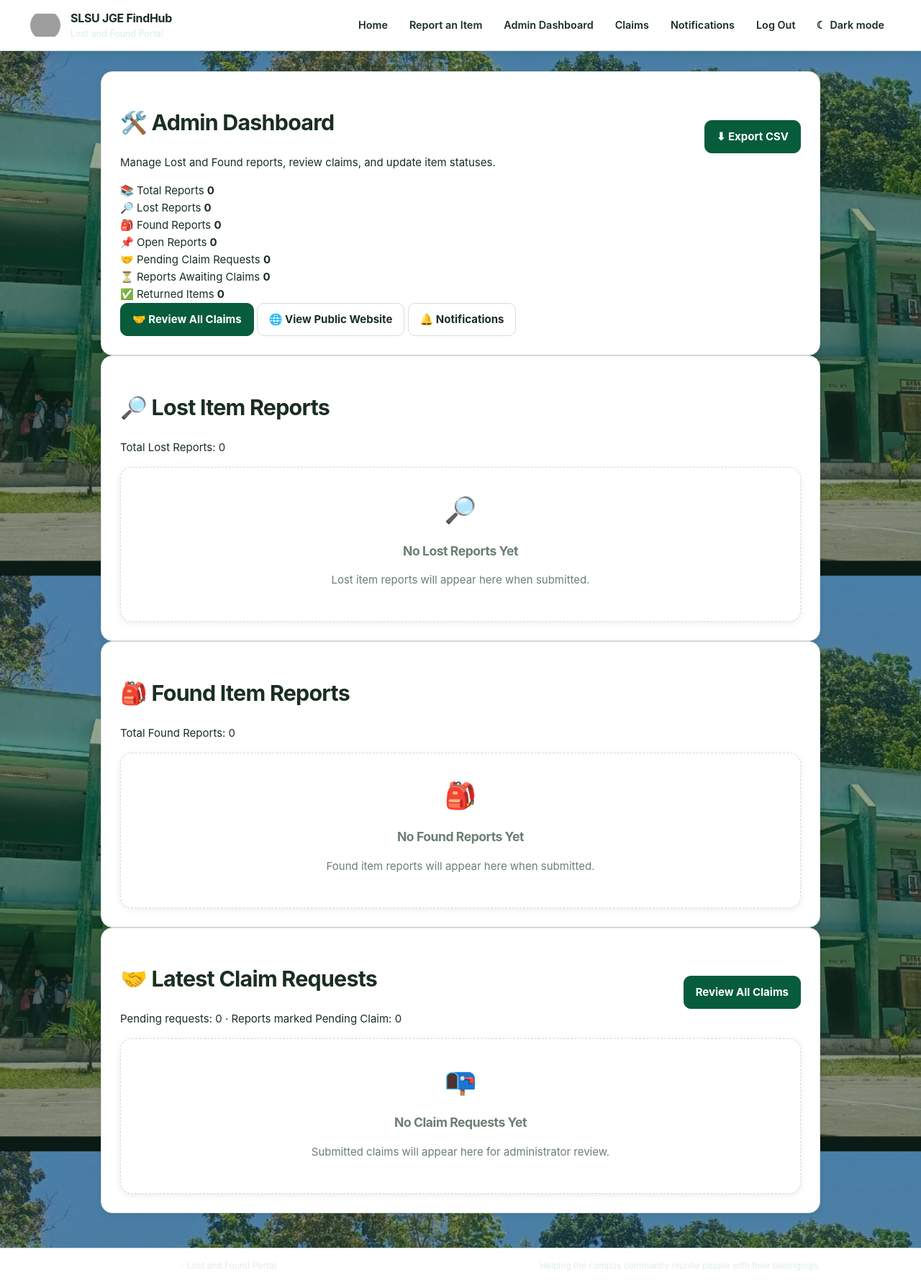
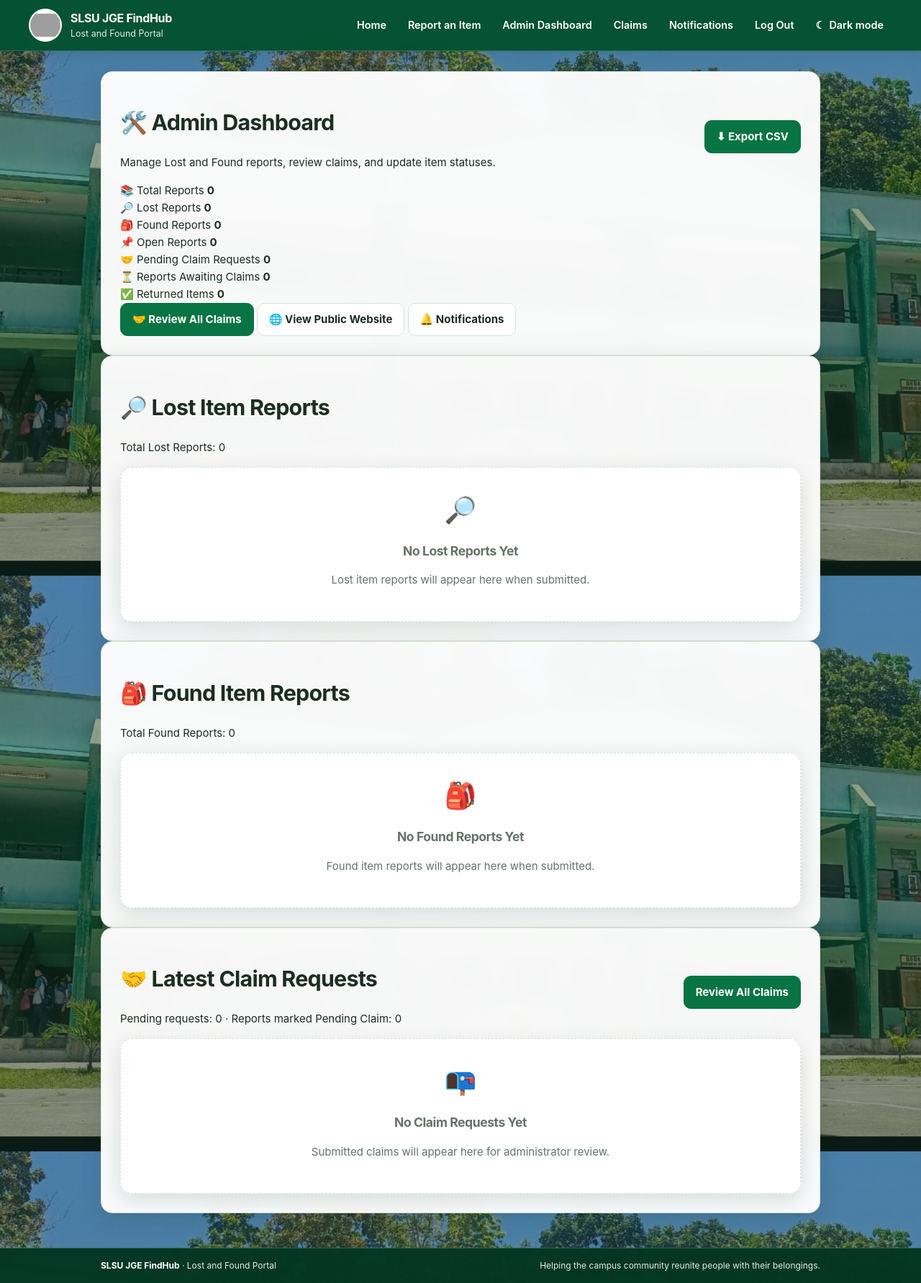
Before and after one commit to miahvillanueva28-spec/SLSU-JGE-FINDHUB., a Flask app: page /admin in a window 1280 px wide. Shown: the whole page at 72% size. Run offline with Flask 3, Linux system fonts and the light colour scheme; the visitor is signed in with stand-in values (Sample User, id 1); data that the repository does not hold is empty; some libraries are stand-ins or nearby versions; grey boxes are pictures that could not be loaded.

Commit message:
Update base.html

```diff
--- a/templates/base.html
+++ b/templates/base.html
@@ -1,86 +1,13 @@
 <!DOCTYPE html>
-<html lang="en">
+<html lang="en" data-theme="light">
 <head>
-    <!-- Run BEFORE page renders → NO white flash -->
-    <script>
-        (function(){
-            let t = 'light';
-            try { t = localStorage.getItem('findhub-theme') || 'light'; } catch(e) {}
-            if (!['light','dark'].includes(t)) t = 'light';
-            document.documentElement.setAttribute('data-theme', t);
-        })();
-    </script>
-
     <meta charset="UTF-8">
     <meta name="viewport" content="width=device-width, initial-scale=1">
     <meta name="theme-color" content="#075c3b">
-    <meta name="color-scheme" content="light dark">
     <meta name="description" content="SLSU JGE FindHub — Lost and Found Portal for SLSU JGE Tagkawayan.">
     <title>{% block title %}SLSU JGE FindHub{% endblock %}</title>
     <link rel="stylesheet" href="{{ url_for('static', filename='style.css') }}">
     {% block head %}{% endblock %}
-
-    <style>
-        /* Core dark mode variables — applies site-wide */
-        :root {
-            --primary: #075c3b;
-            --primary-dark: #05432a;
-            --primary-soft: rgba(7, 92, 59, 0.12);
-            --surface: #ffffff;
-            --text: #1a2e22;
-            --muted: #6b7f72;
-            --border: #d4ded7;
-            --shadow: 0 2px 10px rgba(0,0,0,0.08);
-        }
-
-        html[data-theme="dark"] {
-            color-scheme: dark;
-            --primary: #43b878;
-            --primary-dark: #8cdaa9;
-            --primary-soft: rgba(67, 184, 120, 0.18);
-            --surface: #112218;
-            --text: #edf5ef;
-            --muted: #9fb5a6;
-            --border: rgba(155, 190, 164, 0.22);
-            --shadow: 0 2px 14px rgba(0, 0, 0, 0.45);
-        }
-
-        body {
-            background-color: var(--surface);
-            color: var(--text);
-            transition: background-color 0.25s ease, color 0.25s ease;
-        }
-
-        .site-header, .site-footer {
-            background-color: var(--surface);
-            border-color: var(--border);
-            color: var(--text);
-        }
-        .site-header a, .site-footer a { color: inherit; }
-
-        .flash-message {
-            background: var(--surface);
-            border-color: var(--border);
-            box-shadow: var(--shadow);
-        }
-        .nav-count {
-            background: var(--primary);
-            color: white;
-        }
-        html[data-theme="dark"] .nav-count { color: #000; }
-
-        .button.secondary {
-            background: transparent;
-            border-color: var(--border);
-            color: var(--text);
-        }
-        .theme-toggle {
-            color: inherit;
-            background: transparent;
-            border: none;
-            cursor: pointer;
-        }
-    </style>
 </head>
 <body>
     <a class="skip-link" href="#main-content">Skip to content</a>
@@ -116,12 +43,18 @@
                 <a href="{{ url_for('home') }}">Home</a>
                 <a href="{{ url_for('new_report') }}">Report an Item</a>
                 {% if admin_logged_in|default(false) %}
-                    <a href="{{ url_for('admin_dashboard') }}">Admin Dashboard</a>
-                    <a href="{{ url_for('admin_claims') }}">Claims</a>
+                    <a href="{{ url_for('admin_dashboard') }}">
+                        Admin Dashboard
+                    </a>
+                    <a href="{{ url_for('admin_claims') }}">
+                        Claims
+                    </a>
                     <a href="{{ url_for('notifications_page') }}">
                         Notifications
                         {% if unread_notification_count|default(0)|int > 0 %}
-                            <span class="nav-count">{{ unread_notification_count }}</span>
+                            <span class="nav-count">
+                                {{ unread_notification_count }}
+                            </span>
                         {% endif %}
                     </a>
                     <a href="{{ url_for('admin_logout') }}">Log Out</a>
@@ -141,116 +74,178 @@
             </nav>
         </div>
     </header>
-
     {% with messages = get_flashed_messages(with_categories=true) %}
         {% if messages %}
             <div class="flash-stack" aria-live="polite">
                 {% for category, message in messages %}
-                    <div class="flash-message {{ category if category in ['success','error','danger','warning','info'] else 'info' }}">
+                    <div class="flash-message {{ category if category in ['success', 'error', 'danger', 'warning', 'info'] else 'info' }}">
                         <span>{{ message }}</span>
-                        <button class="flash-dismiss" type="button" aria-label="Dismiss message">×</button>
+                        <button
+                            class="flash-dismiss"
+                            type="button"
+                            aria-label="Dismiss message"
+                        >
+                            ×
+                        </button>
                     </div>
                 {% endfor %}
             </div>
         {% endif %}
     {% endwith %}
-
     {% block hero %}{% endblock %}
-
     <main id="main-content" class="page-container">
         {% block content %}{% endblock %}
     </main>
-
     <footer class="site-footer">
         <div class="footer-inner">
-            <p><strong>SLSU JGE FindHub</strong> · Lost and Found Portal</p>
-            <p>Helping the campus community reunite people with their belongings.</p>
+            <p>
+                <strong>SLSU JGE FindHub</strong>
+                · Lost and Found Portal
+            </p>
+            <p>
+                Helping the campus community reunite people with their belongings.
+            </p>
         </div>
     </footer>
-
-    <div class="toast-container" aria-live="polite" aria-atomic="true"></div>
-
-    <div class="image-modal" role="dialog" aria-modal="true" aria-label="Image preview" hidden>
-        <button class="image-modal-close" type="button" aria-label="Close image preview">×</button>
+    <div
+        class="toast-container"
+        aria-live="polite"
+        aria-atomic="true"
+    ></div>
+    <div
+        class="image-modal"
+        role="dialog"
+        aria-modal="true"
+        aria-label="Image preview"
+        hidden
+    >
+        <button
+            class="image-modal-close"
+            type="button"
+            aria-label="Close image preview"
+        >
+            ×
+        </button>
         <img alt="Enlarged item photo">
     </div>
-
     <script src="{{ url_for('static', filename='script.js') }}" defer></script>
     <script>
         document.addEventListener("DOMContentLoaded", function () {
             const menuButton = document.querySelector(".menu-toggle");
             const navigation = document.querySelector("#primary-navigation");
-            const themeButton = document.getElementById("theme-toggle");
+            const themeButton = document.querySelector("#theme-toggle");
             const root = document.documentElement;
-
             /* Mobile navigation */
             if (menuButton && navigation) {
                 menuButton.addEventListener("click", function () {
                     const isOpen = navigation.classList.toggle("is-open");
-                    menuButton.setAttribute("aria-expanded", String(isOpen));
-                    menuButton.setAttribute("aria-label", isOpen ? "Close navigation" : "Open navigation");
+                    menuButton.setAttribute(
+                        "aria-expanded",
+                        String(isOpen)
+                    );
+                    menuButton.setAttribute(
+                        "aria-label",
+                        isOpen ? "Close navigation" : "Open navigation"
+                    );
                 });
-                navigation.querySelectorAll("a").forEach(link => {
-                    link.addEventListener("click", () => {
+                navigation.querySelectorAll("a").forEach(function (link) {
+                    link.addEventListener("click", function () {
                         navigation.classList.remove("is-open");
-                        menuButton.setAttribute("aria-expanded", "false");
-                        menuButton.setAttribute("aria-label", "Open navigation");
+                        menuButton.setAttribute(
+                            "aria-expanded",
+                            "false"
+                        );
+                        menuButton.setAttribute(
+                            "aria-label",
+                            "Open navigation"
+                        );
                     });
                 });
             }
-
             /* Dismiss flash messages */
-            document.querySelectorAll(".flash-dismiss").forEach(btn => {
-                btn.addEventListener("click", () => btn.closest(".flash-message")?.remove());
+            document.querySelectorAll(".flash-dismiss").forEach(function (button) {
+                button.addEventListener("click", function () {
+                    button.closest(".flash-message")?.remove();
+                });
             });
-
-            /* Theme toggle — synced & instant */
+            /* Theme toggle with saved preference */
             function setTheme(theme) {
                 root.setAttribute("data-theme", theme);
+                if (!themeButton) return;
                 const dark = theme === "dark";
-                themeButton?.setAttribute("aria-pressed", String(dark));
-                themeButton?.setAttribute("aria-label", dark ? "Switch to light mode" : "Switch to dark mode");
-                const icon = themeButton?.querySelector(".theme-icon");
-                const label = themeButton?.querySelector(".theme-label");
-                if (icon) icon.textContent = dark ? "☀" : "☾";
-                if (label) label.textContent = dark ? "Light mode" : "Dark mode";
+                themeButton.setAttribute(
+                    "aria-pressed",
+                    String(dark)
+                );
+                themeButton.setAttribute(
+                    "aria-label",
+                    dark ? "Switch to light mode" : "Switch to dark mode"
+                );
+                const icon = themeButton.querySelector(".theme-icon");
+                const label = themeButton.querySelector(".theme-label");
+                if (icon) {
+                    icon.textContent = dark ? "☀" : "☾";
+                }
+                if (label) {
+                    label.textContent = dark ? "Light mode" : "Dark mode";
+                }
             }
-
-            // Load saved preference instantly (already set by head script — just sync UI)
             let savedTheme = "light";
-            try { savedTheme = localStorage.getItem("findhub-theme") || "light"; } catch {}
-            if (!["light","dark"].includes(savedTheme)) savedTheme = "light";
+            try {
+                savedTheme = localStorage.getItem("findhub-theme") || "light";
+            } catch (_error) {
+                savedTheme = "light";
+            }
+            if (!["light", "dark"].includes(savedTheme)) {
+                savedTheme = "light";
+            }
             setTheme(savedTheme);
-
-            themeButton?.addEventListener("click", () => {
-                const current = root.getAttribute("data-theme") || "light";
-                const next = current === "dark" ? "light" : "dark";
-                setTheme(next);
-                try { localStorage.setItem("findhub-theme", next); } catch {}
-            });
-
+            if (themeButton) {
+                themeButton.addEventListener("click", function () {
+                    const currentTheme = root.getAttribute("data-theme");
+                    const nextTheme = currentTheme === "dark" ? "light" : "dark";
+                    setTheme(nextTheme);
+                    try {
+                        localStorage.setItem("findhub-theme", nextTheme);
+                    } catch (_error) {
+                        // Theme still works for the current page.
+                    }
+                });
+            }
             /* Image preview modal */
             const imageModal = document.querySelector(".image-modal");
             const modalImage = imageModal?.querySelector("img");
             const closeModal = imageModal?.querySelector(".image-modal-close");
-
-            document.querySelectorAll(".report-photo, .item-photo, .detail-photo, img[data-preview]").forEach(img => {
+            document.querySelectorAll(
+                ".report-photo, .item-photo, .detail-photo, img[data-preview]"
+            ).forEach(function (img) {
                 img.style.cursor = "zoom-in";
-                img.addEventListener("click", () => {
+                img.addEventListener("click", function () {
                     if (!imageModal || !modalImage) return;
                     modalImage.src = img.src;
                     modalImage.alt = img.alt || "Enlarged item photo";
                     imageModal.hidden = false;
                 });
             });
-
             function hideModal() {
-                if (imageModal) imageModal.hidden = true;
-                if (modalImage) modalImage.removeAttribute("src");
+                if (imageModal) {
+                    imageModal.hidden = true;
+                }
+                if (modalImage) {
+                    modalImage.removeAttribute("src");
+                }
             }
             closeModal?.addEventListener("click", hideModal);
-            imageModal?.addEventListener("click", e => e.target === imageModal && hideModal());
-            document.addEventListener("keydown", e => e.key === "Escape" && hideModal());
+            imageModal?.addEventListener("click", function (event) {
+                if (event.target === imageModal) {
+                    hideModal();
+                }
+            });
+            document.addEventListener("keydown", function (event) {
+                if (event.key === "Escape") {
+                    hideModal();
+                }
+            });
         });
     </script>
     {% block scripts %}{% endblock %}
```
